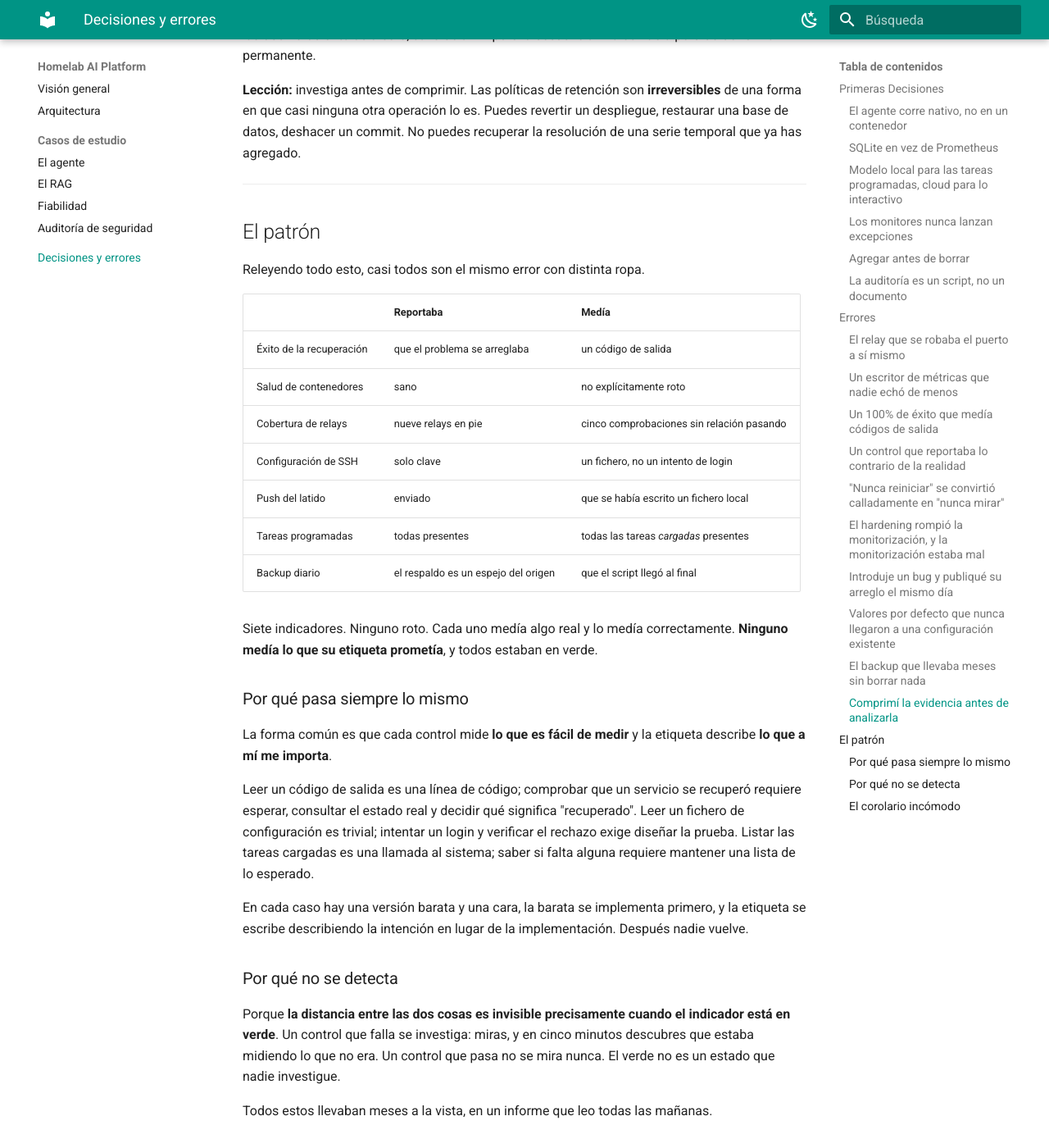
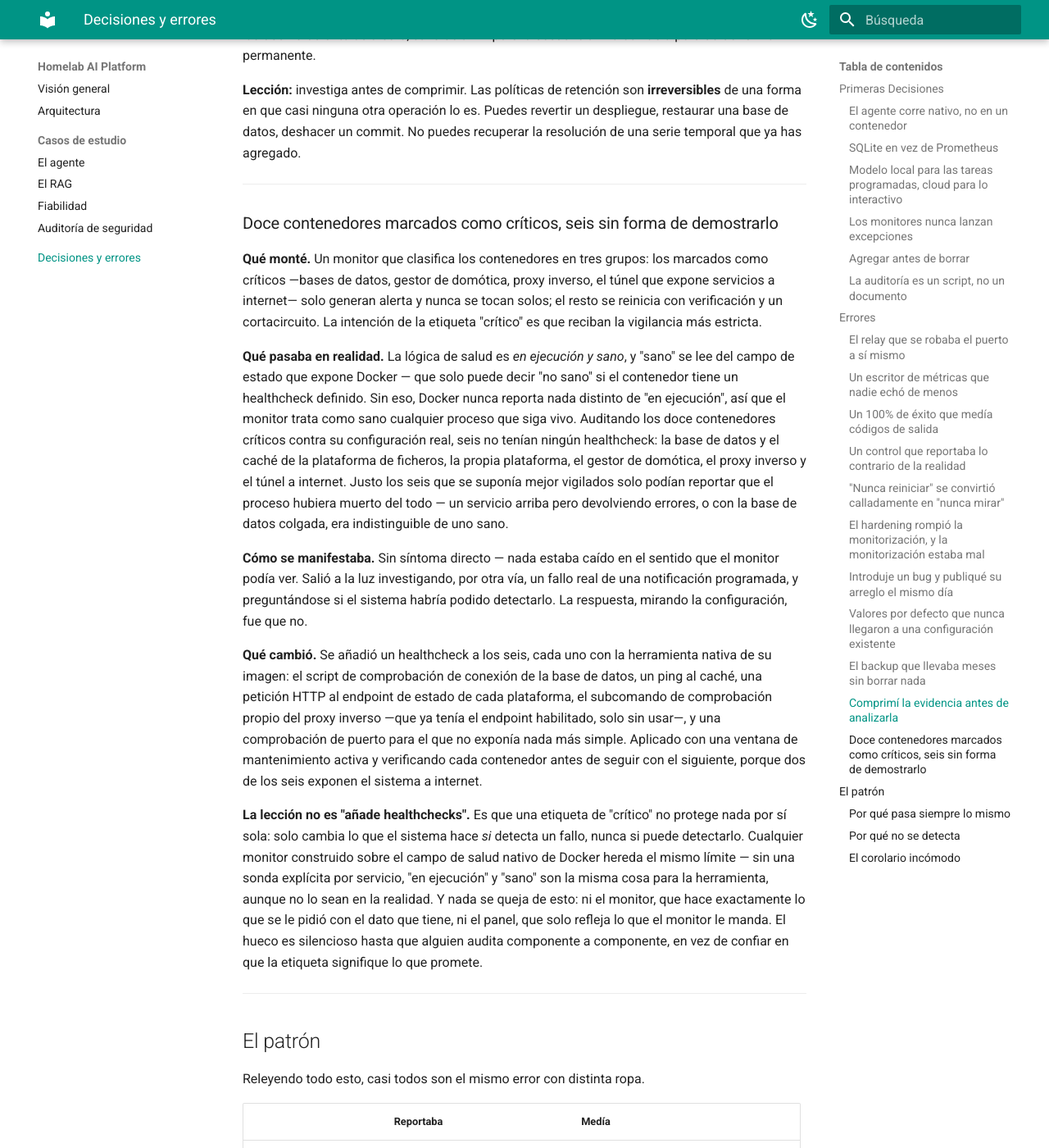
Before and after one commit to miquelblanch/homelab-ai-platform, an MkDocs documentation site: the page built from docs/decisions.md, in a window 1280 px wide and 1400 px high, scrolled down 8999 px. Shown: the whole window at 82% size. Built offline with MkDocs 1.6.1 and Material for MkDocs 9.7.7, drawn with Linux system fonts in a browser that asks for light colours; some of the changed text lies outside the part shown.

Commit message:
Añadir el error de los contenedores críticos sin healthcheck (#2)
Doce contenedores marcados como críticos en el monitor, y seis sin
ningún healthcheck de Docker definido: la lógica de salud solo puede
reportar "no sano" si existe esa sonda, así que esos seis eran
indistinguibles de un servicio sano en cuanto el proceso seguía vivo,
sin importar si funcionaba de verdad por dentro. Se corrigió con la
herramienta nativa de cada imagen.

De paso, corrige un acoplamiento que ya llevaba tiempo roto: la intro
decía "ocho errores" cuando ya había diez antes de este; ahora dice
once, la cifra real. Y añade `.claude/` al allowlist de gitleaks —
gitleaks --no-git no respeta el gitignore global que ya excluye ese
directorio, así que sin el allowlist genera dos falsos positivos en
cada ejecución.

🤖 Generated with [Claude Code](https://claude.com/claude-code)

```diff
--- a/docs/decisions.md
+++ b/docs/decisions.md
@@ -242,6 +242,20 @@ La consecuencia es que el respaldo dejó de ser un espejo y pasó a ser un acumu
 
 ---
 
+### Doce contenedores marcados como críticos, seis sin forma de demostrarlo
+
+**Qué monté.** Un monitor que clasifica los contenedores en tres grupos: los marcados como críticos —bases de datos, gestor de domótica, proxy inverso, el túnel que expone servicios a internet— solo generan alerta y nunca se tocan solos; el resto se reinicia con verificación y un cortacircuito. La intención de la etiqueta "crítico" es que reciban la vigilancia más estricta.
+
+**Qué pasaba en realidad.** La lógica de salud es *en ejecución y sano*, y "sano" se lee del campo de estado que expone Docker — que solo puede decir "no sano" si el contenedor tiene un healthcheck definido. Sin eso, Docker nunca reporta nada distinto de "en ejecución", así que el monitor trata como sano cualquier proceso que siga vivo. Auditando los doce contenedores críticos contra su configuración real, seis no tenían ningún healthcheck: la base de datos y el caché de la plataforma de ficheros, la propia plataforma, el gestor de domótica, el proxy inverso y el túnel a internet. Justo los seis que se suponía mejor vigilados solo podían reportar que el proceso hubiera muerto del todo — un servicio arriba pero devolviendo errores, o con la base de datos colgada, era indistinguible de uno sano.
+
+**Cómo se manifestaba.** Sin síntoma directo — nada estaba caído en el sentido que el monitor podía ver. Salió a la luz investigando, por otra vía, un fallo real de una notificación programada, y preguntándose si el sistema habría podido detectarlo. La respuesta, mirando la configuración, fue que no.
+
+**Qué cambió.** Se añadió un healthcheck a los seis, cada uno con la herramienta nativa de su imagen: el script de comprobación de conexión de la base de datos, un ping al caché, una petición HTTP al endpoint de estado de cada plataforma, el subcomando de comprobación propio del proxy inverso —que ya tenía el endpoint habilitado, solo sin usar—, y una comprobación de puerto para el que no exponía nada más simple. Aplicado con una ventana de mantenimiento activa y verificando cada contenedor antes de seguir con el siguiente, porque dos de los seis exponen el sistema a internet.
+
+**La lección no es "añade healthchecks".** Es que una etiqueta de "crítico" no protege nada por sí sola: solo cambia lo que el sistema hace *si* detecta un fallo, nunca si puede detectarlo. Cualquier monitor construido sobre el campo de salud nativo de Docker hereda el mismo límite — sin una sonda explícita por servicio, "en ejecución" y "sano" son la misma cosa para la herramienta, aunque no lo sean en la realidad. Y nada se queja de esto: ni el monitor, que hace exactamente lo que se le pidió con el dato que tiene, ni el panel, que solo refleja lo que el monitor le manda. El hueco es silencioso hasta que alguien audita componente a componente, en vez de confiar en que la etiqueta signifique lo que promete.
+
+---
+
 ## El patrón
 
 Releyendo todo esto, casi todos son el mismo error con distinta ropa.
```
Also changed, not shown: other parts of docs/decisions.md (+1 -1 lines), .gitleaks.toml.
